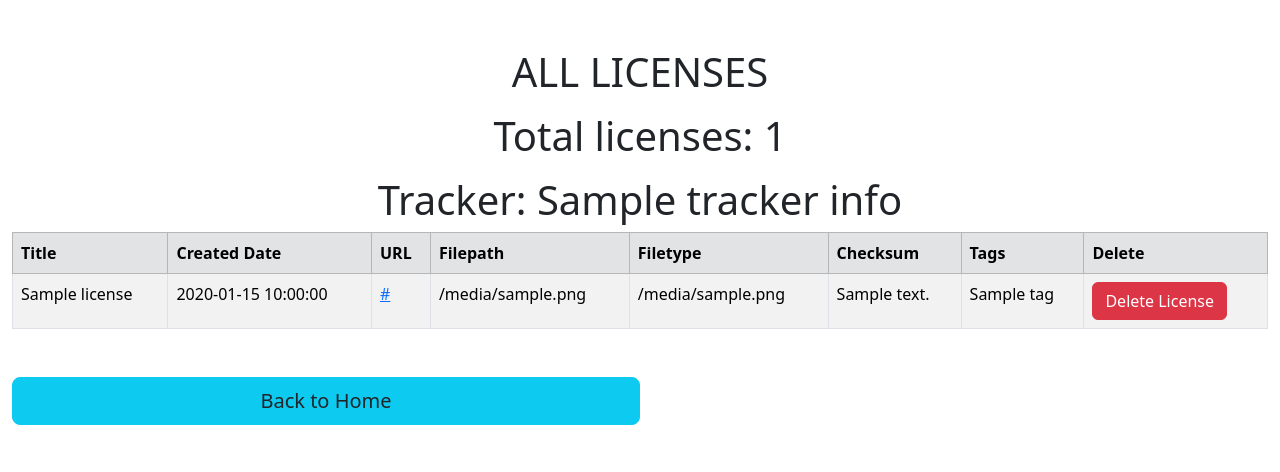
After one commit to pamo22/Capstone2024, a Flask app: template flaskProject/templates/tracker_licenses.html in a window 1280 px wide. The commit adds this page. Shown: the top 472 px of the page. Run offline with Flask 3, Linux system fonts and the light colour scheme; the template is opened without the code that fills it: most values are stand-ins (such as "Sample title", 1, 10 or a date in 2020).

Commit message:
some updates

```diff
--- a/flaskProject/app.py
+++ b/flaskProject/app.py
@@ -46,7 +46,6 @@ def add_tracker():
              'tags': tags})
 
         return render_template('tracker.html')
-
     all_trackers = trackers.find()
     return render_template('tracker.html', trackers=all_trackers)
 
@@ -57,5 +56,13 @@ def delete_tracker(id):
     return redirect(url_for('add_tracker'))
 
 
+@app.route('/<tracker_id>', methods=['GET'])
+def linked_licenses(tracker_id):
+    all_licenses = licenses.find({"tracker_ref_id": ObjectId(tracker_id)})
+    licenses_list = list(all_licenses)
+    tracker_info = trackers.find_one({"_id": ObjectId(tracker_id)})
+    return render_template('tracker_licenses.html', tracker_info=tracker_info, licenses_list=licenses_list)
+
+
 if __name__ == '__main__':
     app.run(debug=True)
--- a/flaskProject/templates/tracker.html
+++ b/flaskProject/templates/tracker.html
@@ -38,6 +38,7 @@
                 <th class="col">Last Checked</th>
                 <th class="col">Added_on</th>
                 <th class="col">Tags</th>
+                <th class="col">Licenses</th>
                 <th class="col">Delete</th>
             </tr>
             </thead>
@@ -54,6 +55,7 @@
                             {{ tag }}{% if not loop.last %}, {% endif %}
                         {% endfor %}
                     </td>
+                    <td><a href="/{{tracker._id}}">View licenses</a></td>
                     <td>
                         <form action="{{ url_for('delete_tracker', id=tracker['_id']) }}" method="POST">
                             <button type="submit" class="btn btn-danger"
--- /dev/null
+++ b/flaskProject/templates/tracker_licenses.html
@@ -0,0 +1,56 @@
+{% extends 'base.html' %}
+
+{% block head %}{% endblock %}
+
+{% block body %}
+<div class="container-fluid">
+    <div class="table-responsive">
+        <h1 class="mt-5">ALL LICENSES</h1>
+        <h1 class="mt-3">Total licenses: {{ licenses_list|length}}</h1>
+        <h1 class="mt-3">Tracker: {{ tracker_info.title}}</h1>
+        <table class="table table-hover table-striped table-bordered">
+            <thead class="table-secondary">
+            <tr>
+                <th class="col">Title</th>
+                <th class="col">Created Date</th>
+                <th class="col">URL</th>
+                <th class="col">Filepath</th>
+                <th class="col">Filetype</th>
+                <th class="col">Checksum</th>
+                <th class="col">Tags</th>
+                <th class="col">Delete</th>
+            </tr>
+            </thead>
+            <tbody>
+            {% for license in licenses_list %}
+            <tr>
+                <td>{{ license.title }}</td>
+                <td>{{ license.created_date }}</td>
+                <td><a href="{{ license.url }}">{{ license.url }}</a></td>
+                <td>{{ license.filepath }}</td>
+                <td>{{ license.filetype }}</td>
+                <td>{{ license.content_checksum }}</td>
+                <td>
+                    {% for tag in license.tags %}
+                    {{ tag }}{% if not loop.last %}, {% endif %}
+                    {% endfor %}
+                </td>
+                <td>
+                    <form action="{{ url_for('delete_license', id=license['_id']) }}" method="POST">
+                        <button type="submit" class="btn btn-danger"
+                                onclick="return confirm('Are you sure to delete? ')">
+                            Delete License
+                        </button>
+                    </form>
+                </td>
+            </tr>
+            {% endfor %}
+            </tbody>
+        </table>
+
+        <div class="d-grid col-6 mt-5 mb-5">
+            <a href="/tracker" class="text-dark btn btn-info btn-lg">Back to Home</a>
+        </div>
+    </div>
+</div>
+{% endblock %}
```
